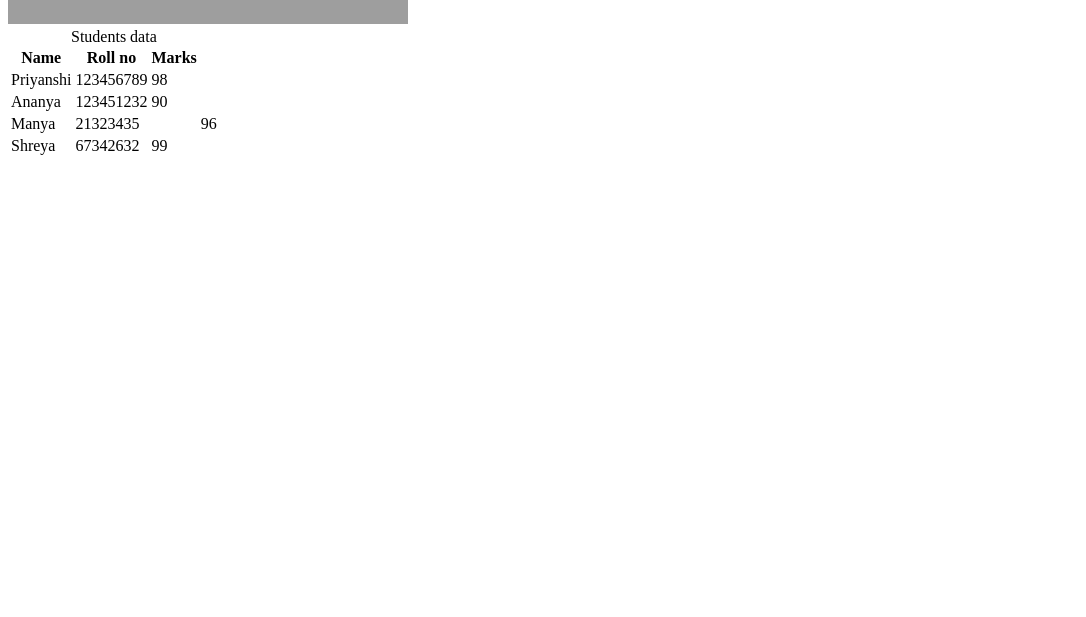
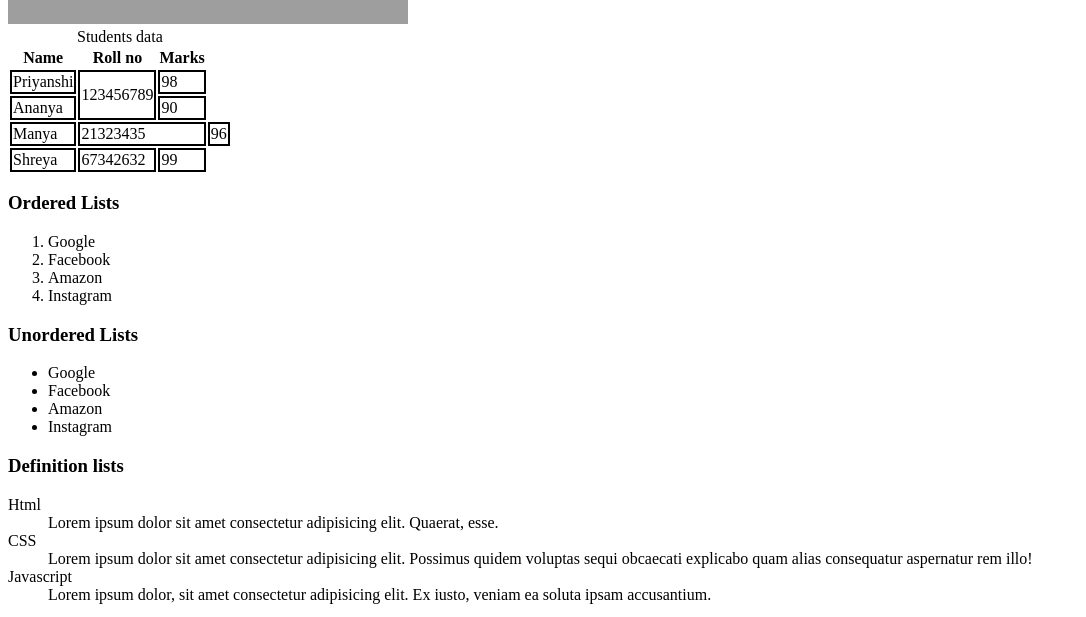
Before and after one commit to priyanshigarg02/Web-development, a plain HTML site: page Bookmark Manager/index.html in a window 1280 px wide. Shown: the part 658-1275 px from the top of the page, without its empty margins (0-1086 px from the left). Before the commit the page ends 824 px from the top, so only its background shows below. Drawn offline with Linux system fonts and the light colour scheme; grey boxes are pictures that could not be loaded.

Commit message:
Added latest changes from VS Code

```diff
--- a/Basic website code/script.js
+++ /dev/null
@@ -1 +0,0 @@
-alert("Welcome to my web page")
--- a/Basic website code/style.css
+++ /dev/null
@@ -1,4 +0,0 @@
-body{
-    background-color: lightblue;
-    color: blueviolet;
-}
--- a/Bookmark Manager/index.html
+++ b/Bookmark Manager/index.html
@@ -29,12 +29,11 @@
         <tbody>
             <tr>
                 <td>Priyanshi</td>
-                 <td>123456789</td>
+                 <td rowspan="2">123456789</td>
                   <td>98</td>
             </tr>
             <tr>
                 <td>Ananya</td>
-                 <td rowspan="2">123451232</td>
                   <td>90</td>
             </tr>
 
@@ -52,5 +51,28 @@
             </tr>
         </tfoot>
       </table>
+      <h3>Ordered Lists</h3>
+      <ol>
+        <li>Google</li>
+         <li>Facebook</li>
+          <li>Amazon</li>
+           <li>Instagram</li>
+      </ol>
+      <h3>Unordered Lists</h3>
+      <ul>
+        <li>Google</li>
+         <li>Facebook</li>
+          <li>Amazon</li>
+           <li>Instagram</li>
+      </ul>
+      <h3>Definition lists</h3>
+      <dl>
+        <dt>Html</dt>
+        <dd>Lorem ipsum dolor sit amet consectetur adipisicing elit. Quaerat, esse.</dd>
+        <dt>CSS</dt>
+        <dd>Lorem ipsum dolor sit amet consectetur adipisicing elit. Possimus quidem voluptas sequi obcaecati explicabo quam alias consequatur aspernatur rem illo!</dd>
+        <dt>Javascript</dt>
+        <dd>Lorem ipsum dolor, sit amet consectetur adipisicing elit. Ex iusto, veniam ea soluta ipsam accusantium.</dd>
+      </dl>
 </body>
 </html>
--- a/Bookmark Manager/style.css
+++ b/Bookmark Manager/style.css
@@ -0,0 +1,3 @@
+td{
+    border: 2px solid black;
+}
--- /dev/null
+++ b/Xombus/xombus.css
@@ -0,0 +1,41 @@
+*{
+margin: 0px;
+padding: 0px;
+box-sizing: border-box;
+}
+
+nav{
+    display: flex;
+    /* flex-direction: row; */
+    /* padding: 1rem 7rem; */
+    align-items: center;
+    justify-content: center;
+    background-color: aqua;
+    gap: 250px;
+    height: 80px;
+
+}
+
+.container {
+    display: flex;
+    align-items: center; /* <-- This centers the h4s vertically */
+    gap: 100px;
+}
+
+
+button{
+border-radius: 20px;
+padding-top: 9px;
+padding-right: 25px;
+padding-bottom: 9px;
+padding-left: 25px;
+gap: 10px;
+
+     /* border: 2px solid black ;
+      border-radius: 20px; */
+}
+
+select{
+    border: 0px;
+    background: none;
+}
```
Also changed, not shown: Basic website code/index.html (deleted, +0 -13 lines), Xombus/xombus.html (added, +27 -0 lines).
